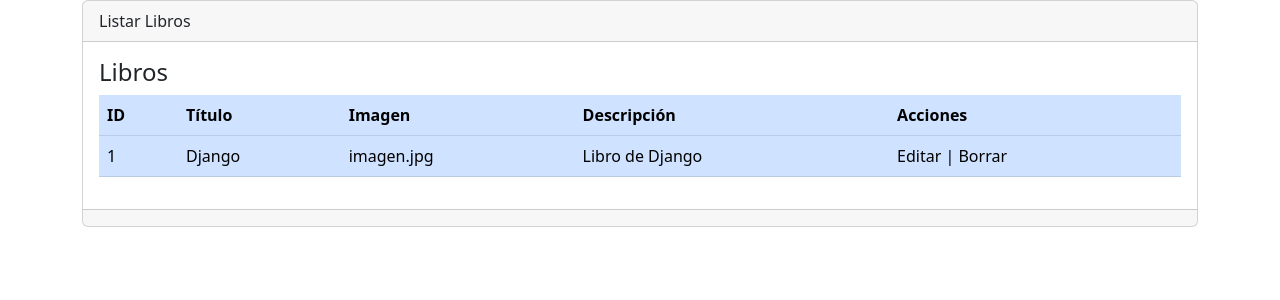
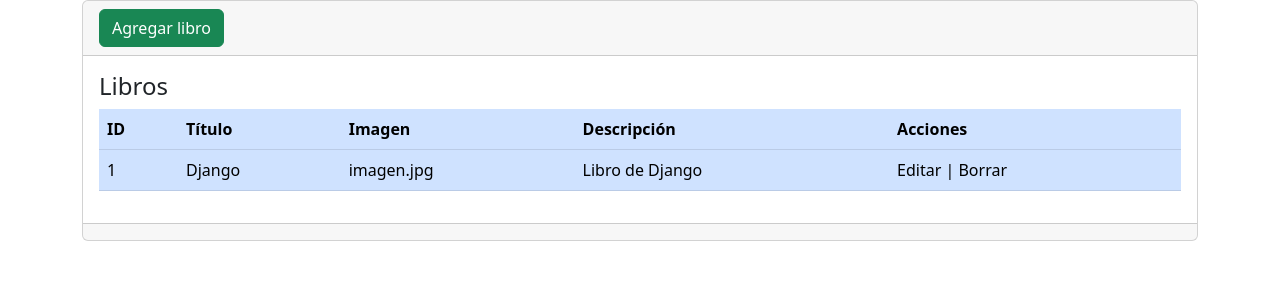
Before and after one commit to EdsonJSF/django_crud_mysql, a Django app: page /libros in a window 1280 px wide. Shown: the part 56-356 px from the top of the page. Run offline with Django 3.2, Linux system fonts and the light colour scheme.

Commit message:
Acceso a la vista de crear libro

```diff
--- a/libreria/templates/pages/libros/index.html
+++ b/libreria/templates/pages/libros/index.html
@@ -4,7 +4,9 @@
 
 {% block contenido %}
 <div class="card">
-  <div class="card-header">Listar Libros</div>
+  <div class="card-header">
+    <a class="btn btn-success" href="{% url 'crear_libro' %}" role="button">Agregar libro</a>
+  </div>
   <div class="card-body">
     <h4 class="card-title">Libros</h4>
     <div class="table-responsive">
--- a/libreria/urls.py
+++ b/libreria/urls.py
@@ -5,4 +5,5 @@ urlpatterns = [
   path('', views.inicio, name='inicio'),
   path('nosotros', views.nosotros, name='nosotros'),
   path('libros', views.libros, name='libros'),
+  path('libros/crear', views.crear_libro, name='crear_libro'),
 ]
--- a/libreria/views.py
+++ b/libreria/views.py
@@ -10,3 +10,6 @@ def nosotros(request):
 
 def libros(request):
   return render(request, 'pages/libros/index.html')
+
+def crear_libro(request):
+  return render(request, 'pages/libros/create.html')
```
